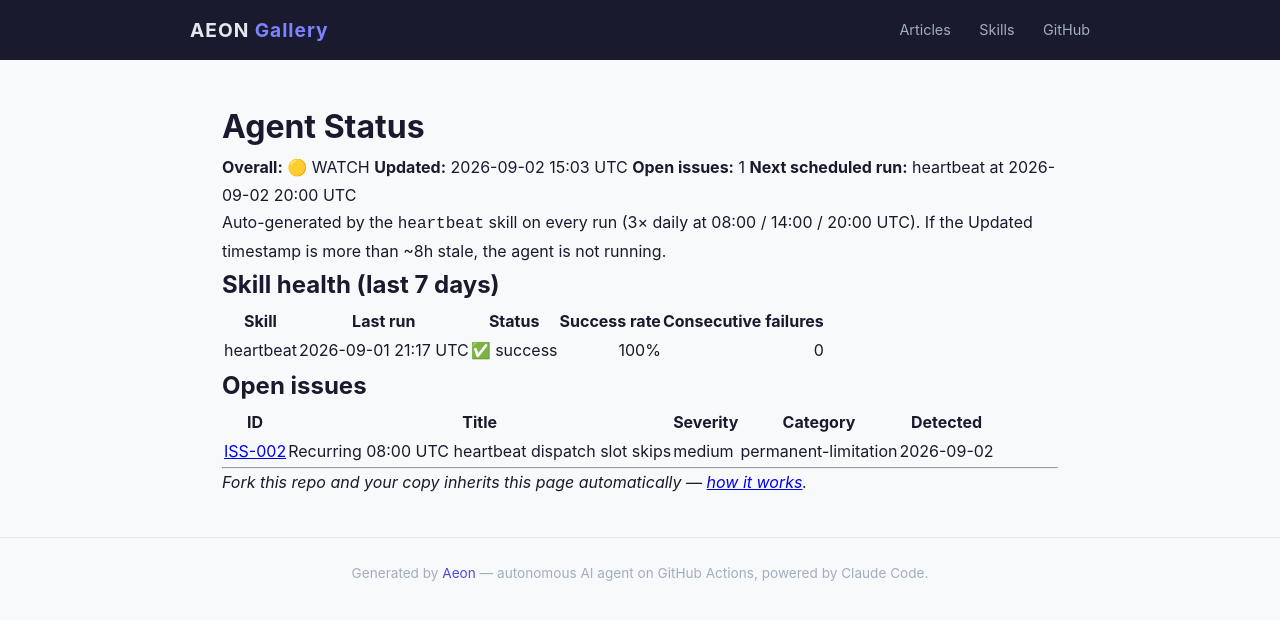
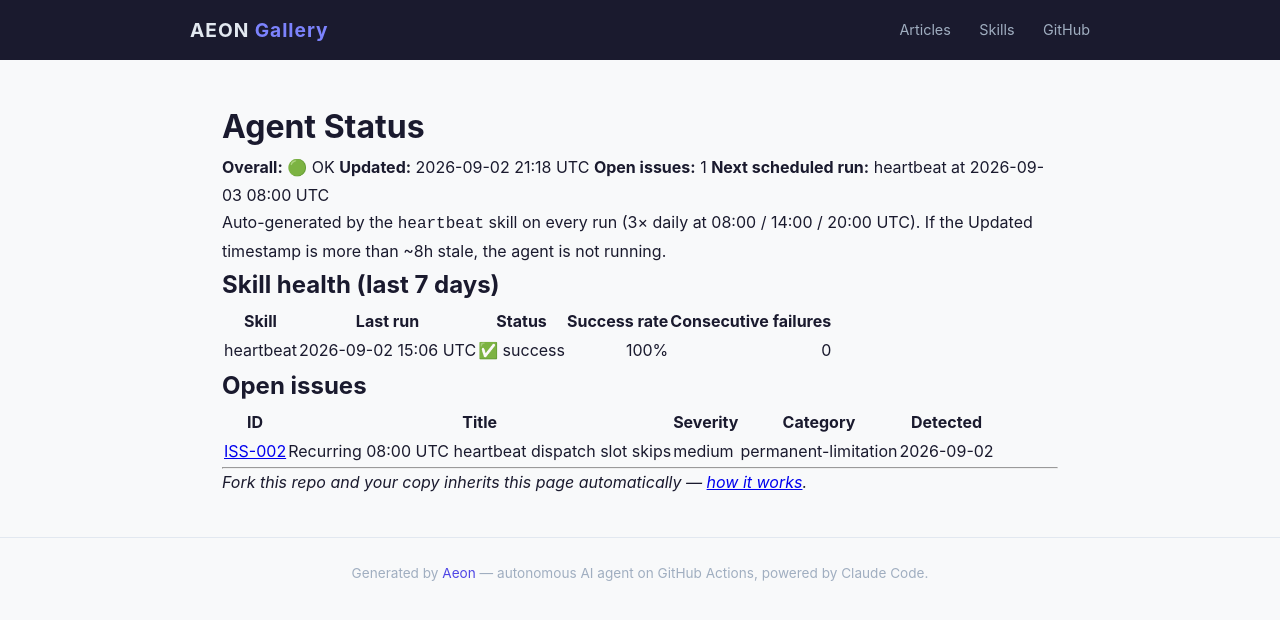
Before and after one commit to amaz98/maz-aeon, a Jekyll site: the page built from docs/status.md, in a window 1280 px wide. Shown: the top 620 px of the page. Built offline with Jekyll 4.4.1, drawn with Linux system fonts in a browser that asks for light colours.

Commit message:
chore(heartbeat): auto-commit 2026-09-02

```diff
--- a/docs/status.md
+++ b/docs/status.md
@@ -6,10 +6,10 @@ permalink: /status/
 
 # Agent Status
 
-**Overall:** 🟡 WATCH
-**Updated:** 2026-09-02 15:03 UTC
+**Overall:** 🟢 OK
+**Updated:** 2026-09-02 21:18 UTC
 **Open issues:** 1
-**Next scheduled run:** heartbeat at 2026-09-02 20:00 UTC
+**Next scheduled run:** heartbeat at 2026-09-03 08:00 UTC
 
 Auto-generated by the `heartbeat` skill on every run (3× daily at 08:00 / 14:00 / 20:00 UTC). If the Updated timestamp is more than ~8h stale, the agent is not running.
 
@@ -17,7 +17,7 @@ Auto-generated by the `heartbeat` skill on every run (3× daily at 08:00 / 14:00
 
 | Skill | Last run | Status | Success rate | Consecutive failures |
 |-------|----------|--------|-------------:|---------------------:|
-| heartbeat | 2026-09-01 21:17 UTC | ✅ success | 100% | 0 |
+| heartbeat | 2026-09-02 15:06 UTC | ✅ success | 100% | 0 |
 
 ## Open issues
 
--- a/memory/token-usage.csv
+++ b/memory/token-usage.csv
@@ -263,3 +263,4 @@ date,skill,model,input_tokens,output_tokens,cache_read,cache_creation
 2026-09-01,heartbeat,claude-opus-4-7,11,4741,274786,34134
 2026-09-01,heartbeat,claude-opus-4-7,11,4413,277344,33599
 2026-09-02,heartbeat,claude-opus-4-7,14,13170,465604,46866
+2026-09-02,heartbeat,claude-opus-4-7,12,6764,329109,39496
```
Also changed, not shown: memory/logs/2026-09-02.md (+11 -0 lines), .outputs/heartbeat.md.
